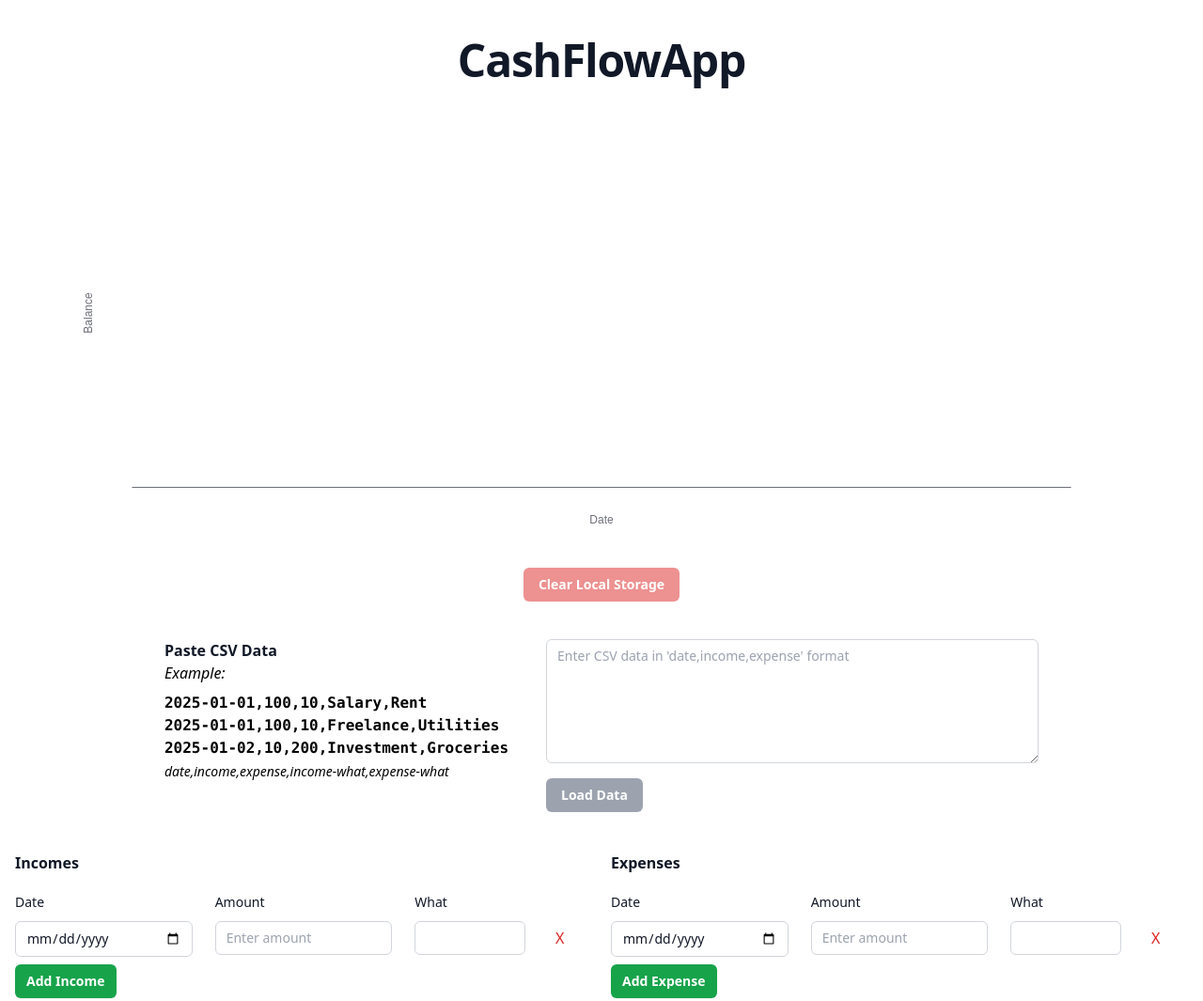
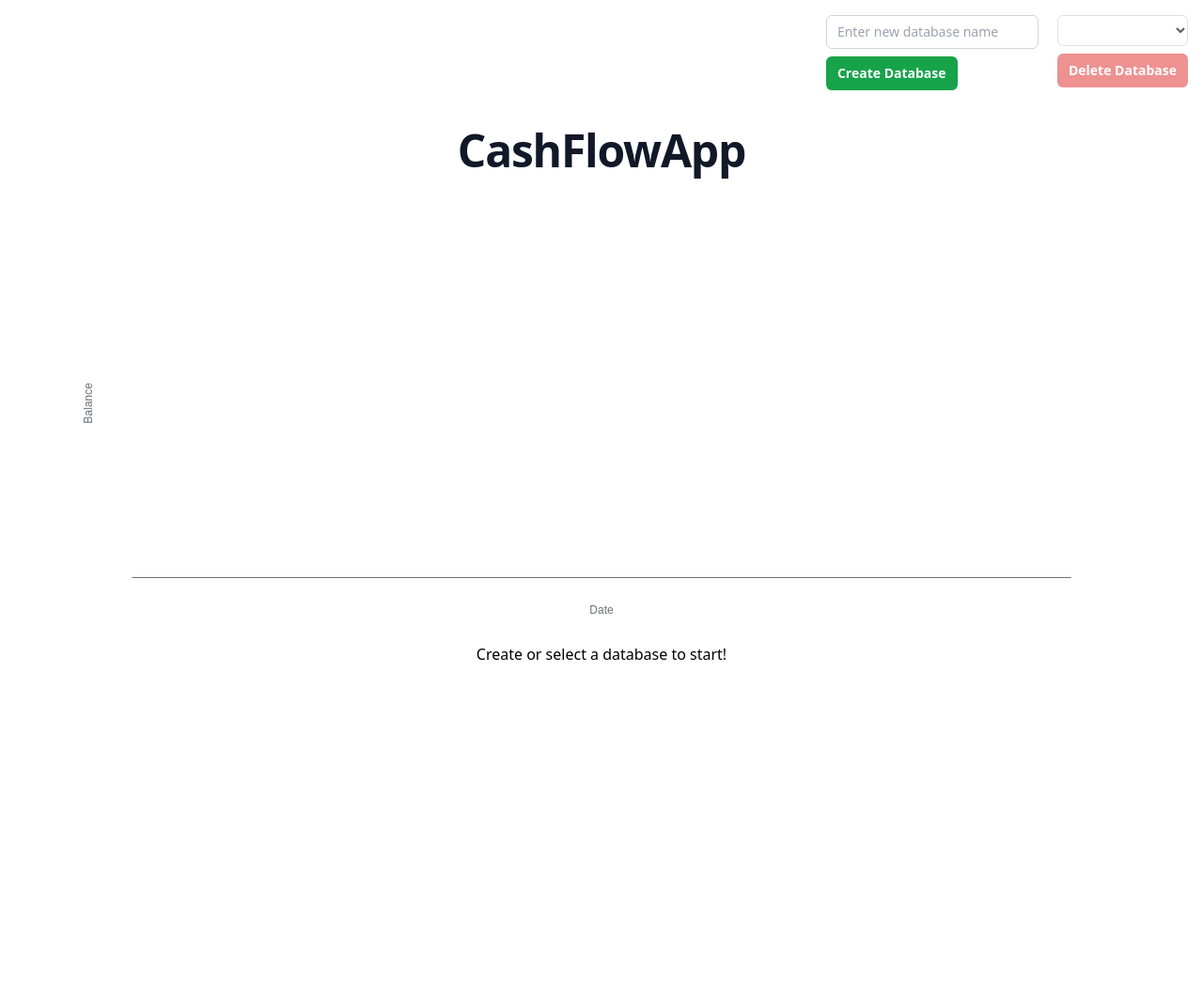
Before and after one commit to artkonekt/cashflowapp, a plain HTML site: page index.html in a window 1280 px wide. Shown: the whole page at 94% size. After the commit the page ends 852 px from the top, so only its background shows below. Drawn offline with nearby package versions, Linux system fonts and the light colour scheme.

Commit message:
Added multi store support

```diff
--- a/index.html
+++ b/index.html
@@ -12,19 +12,58 @@
         <script src="https://cdn.jsdelivr.net/npm/lodash@4.17.21/lodash.min.js"></script>
     </head>
     <body>
-        <div id="app" class="flex flex-col justify-center items-center mb-36 mx-4">
+        <div id="app" class="mb-36 mx-4">
+            <div class="mt-2">
+                <div class="flex flex-col lg:flex-row gap-5 justify-end">
+                    <form @submit.prevent="createDatabase">
+                        <div class="mt-2">
+                            <input
+                                    v-model="newDatabaseName"
+                                    type="text"
+                                    placeholder="Enter new database name"
+                                    class="block w-full rounded-md bg-white px-3 py-1.5 text-base text-gray-900 outline outline-1 -outline-offset-1 outline-gray-300 placeholder:text-gray-400 focus:outline focus:outline-2 focus:-outline-offset-2 focus:outline-green-600 sm:text-sm/6"
+                            >
+                        </div>
+
+                        <button
+                                type="submit"
+                                @click="createDatabase"
+                                class="rounded-md mt-2 bg-green-600 px-3 py-2 text-sm font-semibold text-white shadow-sm hover:bg-green-400 focus-visible:outline focus-visible:outline-2 focus-visible:outline-offset-2 focus-visible:outline-green-600"
+                        >
+                            Create Database
+                        </button>
+                    </form>
+
+                    <div>
+                        <div class="mt-2">
+                            <select
+                                    v-model="selectedDatabase"
+                                    @change="loadDatabase"
+                                    :disabled="databases.length === 0"
+                                    class="block w-full rounded-md bg-white px-3 py-1.5 text-base text-gray-900 outline outline-1 -outline-offset-1 outline-gray-300 focus:outline focus:outline-2 focus:-outline-offset-2 focus:outline-green-600 sm:text-sm/6"
+                            >
+                                <option v-for="db in databases" :value="db">{{ db }}</option>
+                            </select>
+                        </div>
+
+                        <button
+                                type="button"
+                                @click="deleteDatabase"
+                                :disabled="!selectedDatabase"
+                                class="rounded-md mt-2 bg-red-600 px-3 py-2 text-sm font-semibold text-white shadow-sm hover:bg-red-400 focus-visible:outline focus-visible:outline-2 focus-visible:outline-offset-2 focus-visible:outline-red-600 disabled:opacity-50 disabled:pointer-events-none"
+                        >
+                            Delete Database
+                        </button>
+                    </div>
+                </div>
+            </div>
+
+            <div class="flex flex-col justify-center items-center">
                 <h1 class="mt-10 text-pretty text-4xl font-semibold tracking-tight text-gray-900 sm:text-5xl">CashFlowApp</h1>
 
                 <div id="cashFlowChart" style="width: 100%; height:500px;"></div>
 
-            <button
-                    @click="clearLocalStorage"
-                    class="mt-4 rounded-md bg-red-600 px-4 py-2 text-sm font-semibold text-white hover:bg-red-400 disabled:opacity-50 disabled:pointer-events-none"
-                    :disabled="!hasLocalStorageData"
-            >
-                Clear Local Storage
-            </button>
-
+                <template v-if="selectedDatabase">
                     <!-- Textarea for CSV Input -->
                     <div class="mt-10">
                         <div class="flex flex-col lg:flex-row gap-10">
@@ -189,14 +228,24 @@
                             </div>
                         </div>
                     </div>
+                </template>
+                <template v-else>
+                    <p>
+                        Create or select a database to start!
+                    </p>
+                </template>
+            </div>
         </div>
 
         <script>
             let code = {
                 data() {
                     return {
-                        incomes: JSON.parse(localStorage.getItem('incomes')) || [{date: null, amount: null, what: null}],
-                        expenses: JSON.parse(localStorage.getItem('expenses')) || [{date: null, amount: null, what: null}],
+                        databases: JSON.parse(localStorage.getItem('databases')) || [],
+                        selectedDatabase: null,
+                        newDatabaseName: null,
+                        incomes: [this.createEmptyDataObject()],
+                        expenses: [this.createEmptyDataObject()],
                         balances: [],
                         dates: null,
                         csvInput: null,
@@ -207,7 +256,11 @@
                 created() {
                     window.addEventListener('resize', this.resizeChart);
 
-                    this.checkLocalStorageData();
+                    if (this.databases.length > 0) {
+                        this.selectedDatabase = this.databases[0];
+
+                        this.loadDatabase();
+                    }
                 },
                 mounted() {
                     this.cashFlowChart = echarts.init(document.getElementById('cashFlowChart'));
@@ -219,26 +272,56 @@
                     incomes: {
                         handler: _.debounce(function () {
                             this.updateBalances();
-                            this.setLocalStorageData();
-                            this.checkLocalStorageData();
+                            this.saveData();
                         }, 300),
                         deep: true,
                     },
                     expenses: {
                         handler: _.debounce(function () {
                             this.updateBalances();
-                            this.setLocalStorageData();
-                            this.checkLocalStorageData();
+                            this.saveData();
                         }, 300),
                         deep: true,
                     },
                 },
                 methods: {
+                    createDatabase() {
+                        if (this.newDatabaseName && !this.databases.includes(this.newDatabaseName)) {
+                            this.databases.push(this.newDatabaseName);
+                            localStorage.setItem('databases', JSON.stringify(this.databases));
+                            this.newDatabaseName = null;
+
+                            this.selectedDatabase = this.databases[this.databases.length - 1];
+                            this.loadDatabase();
+                        }
+                    },
+                    loadDatabase() {
+                        if (this.selectedDatabase) {
+                            this.incomes = JSON.parse(localStorage.getItem(`${this.selectedDatabase}_incomes`)) || [this.createEmptyDataObject()];
+                            this.expenses = JSON.parse(localStorage.getItem(`${this.selectedDatabase}_expenses`)) || [this.createEmptyDataObject()];
+                        }
+                    },
+                    deleteDatabase() {
+                        if (this.selectedDatabase && confirm(`Are you sure you want to delete "${this.selectedDatabase}"?`)) {
+                            localStorage.removeItem(`${this.selectedDatabase}_incomes`);
+                            localStorage.removeItem(`${this.selectedDatabase}_expenses`);
+                            this.databases = this.databases.filter(db => db !== this.selectedDatabase);
+
+                            if (this.databases.length === 0) {
+                                localStorage.removeItem(`databases`);
+                            } else {
+                                localStorage.setItem('databases', JSON.stringify(this.databases));
+                            }
+
+                            this.selectedDatabase = this.databases.length > 0 ? this.databases[0] : null;
+                            this.loadDatabase();
+                        }
+                    },
                     addIncome() {
-                        this.incomes.push({date: '', amount: '', what: ''});
+                        this.incomes.push(this.createEmptyDataObject());
                     },
                     addExpense() {
-                        this.expenses.push({date: '', amount: '', what: ''});
+                        this.expenses.push(this.createEmptyDataObject());
                     },
                     removeIncome(index) {
                         this.incomes.splice(index, 1);
@@ -248,20 +331,11 @@
                         this.expenses.splice(index, 1);
                         this.updateBalances();
                     },
-                    setLocalStorageData() {
-                        localStorage.setItem('incomes', JSON.stringify(this.incomes));
-                        localStorage.setItem('expenses', JSON.stringify(this.expenses));
-                    },
-                    clearLocalStorage() {
-                        if (confirm('Are you sure you want to clear the local storage?')) {
-                            localStorage.removeItem('incomes');
-                            localStorage.removeItem('expenses');
-                            this.checkLocalStorageData();
-                            this.updateBalances();
+                    saveData() {
+                        if (this.selectedDatabase) {
+                            localStorage.setItem(`${this.selectedDatabase}_incomes`, JSON.stringify(this.incomes));
+                            localStorage.setItem(`${this.selectedDatabase}_expenses`, JSON.stringify(this.expenses));
                         }
-                    },
-                    checkLocalStorageData() {
-                        this.hasLocalStorageData = !!localStorage.getItem('incomes') || !!localStorage.getItem('expenses')
                     },
                     updateBalances() {
                         // Reset balances before recalculating
@@ -376,6 +450,9 @@
                             this.cashFlowChart.resize();
                         }
                     },
+                    createEmptyDataObject() {
+                        return {date: null, amount: null, what: null};
+                    },
                 },
             };
 
```
Lines whose indentation alone changed are shown as unchanged.
